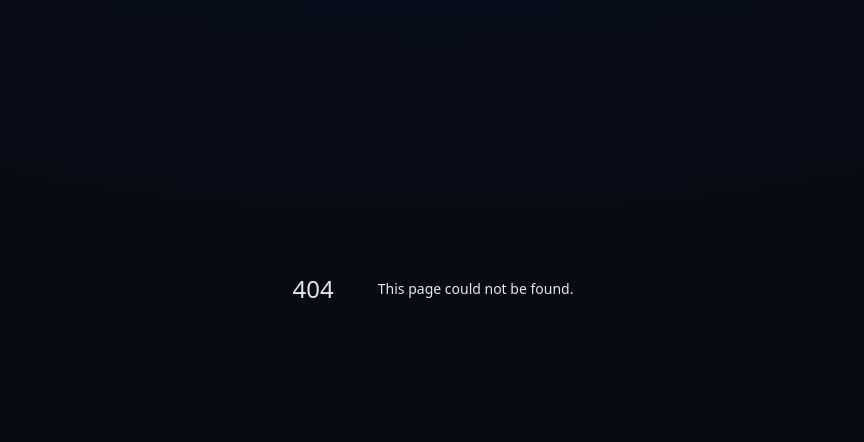
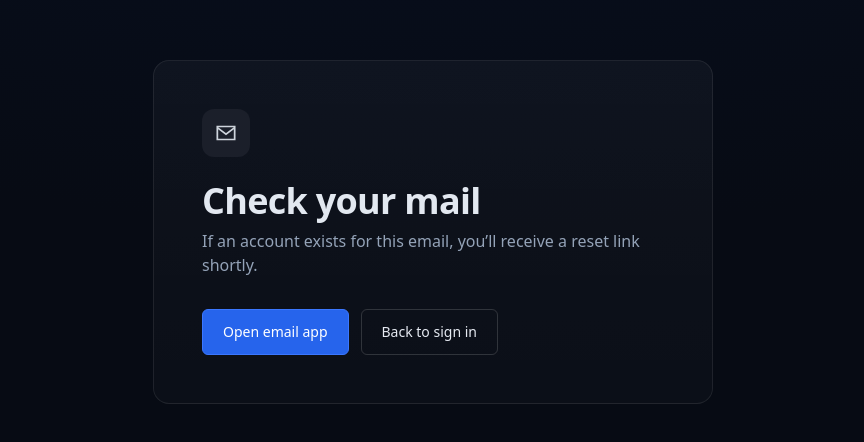
Before and after one commit to montelioncapital/montelion-app-v1, a Next.js app: page /auth/forgot-password/check-email in a window 1280 px wide. Before the commit this address had no page. Shown: the part 168-610 px from the top of the page, without its empty margins (207-1071 px from the left). Built offline with nearby package versions, Linux system fonts and the light colour scheme.

Commit message:
Create page.jsx

```diff
--- /dev/null
+++ b/app/auth/forgot-password/check-email/page.jsx
@@ -0,0 +1,41 @@
+// app/auth/forgot-password/check-email/page.jsx
+
+export default function Page({ searchParams }) {
+  const email = searchParams?.email || "";
+
+  return (
+    <div className="mc-card">
+      <div className="mc-section text-left">
+        {/* Icône / visuel */}
+        <div className="mb-6 flex items-center justify-center w-12 h-12 rounded-xl bg-[#1b1f2a]">
+          {/* petite enveloppe */}
+          <svg width="26" height="26" viewBox="0 0 24 24" fill="none" className="opacity-90">
+            <path d="M4 6h16v12H4V6z" stroke="currentColor" strokeWidth="1.6" />
+            <path d="M4 7l8 6 8-6" stroke="currentColor" strokeWidth="1.6" fill="none"/>
+          </svg>
+        </div>
+
+        <h1 className="mc-title mb-2">Check your mail</h1>
+        <p className="text-slate-400">
+          {email ? (
+            <>
+              If an account exists for <span className="text-slate-200">{email}</span>, you’ll receive a reset link shortly.
+            </>
+          ) : (
+            <>If an account exists for this email, you’ll receive a reset link shortly.</>
+          )}
+        </p>
+
+        <div className="mt-8 flex gap-3">
+          {/* Ouvrir l’app mail (mailto: ouvre le client par défaut) */}
+          <a href={`mailto:${email || ""}`} className="mc-btn mc-btn-primary">
+            Open email app
+          </a>
+          <a href="/login" className="mc-btn mc-btn-ghost">
+            Back to sign in
+          </a>
+        </div>
+      </div>
+    </div>
+  );
+}
```
